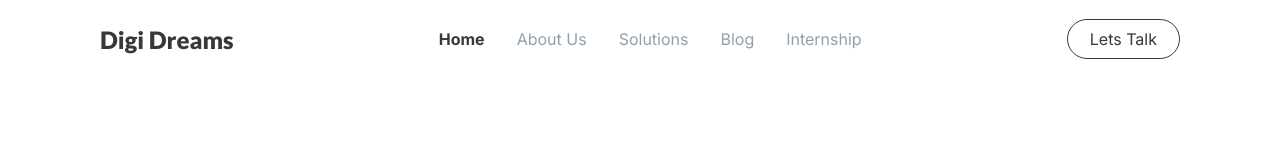
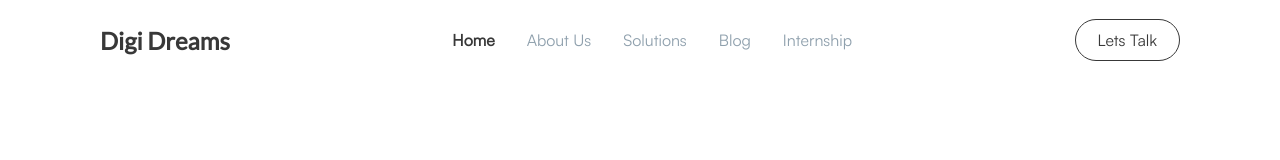
Before and after one commit to dhmzzfebri/Learn-Reactjs, a Next.js app: page / in a window 1280 px wide. Shown: the top 160 px of the page. Built offline with nearby package versions, Linux system fonts and the light colour scheme.

Commit message:
refactor: remove unused code

```diff
--- a/app/fonts/fonts.ts
+++ /dev/null
@@ -1,31 +0,0 @@
-import { Inter, Lato, Asap, Poppins } from 'next/font/google';
-import localFont from 'next/font/local';
-
-export const inter = Inter({
-  subsets: ['latin'],
-  display: 'swap',
-});
-
-export const satoshi = localFont({
-  src: './Satoshi-Regular.ttf',
-  display: 'swap',
-});
-
-export const lato = Lato({
-  subsets: ['latin'],
-  display: 'swap',
-  variable: '--font-lato',
-  weight: ['400', '700', '900'],
-});
-
-export const asap = Asap({
-  subsets: ['latin'],
-  display: 'swap',
-  weight: ['400', '500', '700', '900'],
-});
-
-export const poppins = Poppins({
-  subsets: ['latin'],
-  display: 'swap',
-  weight: ['400', '500', '700', '900'],
-});
--- a/components/navbar/menu.tsx
+++ b/components/navbar/menu.tsx
@@ -13,8 +13,6 @@ import {
   SecondSpan,
   ThirdSpan,
 } from './navbar.style';
-import { lato } from '@/app/fonts/fonts';
-import { inter } from '@/app/fonts/fonts';
 import Text from '../text/text';
 
 interface HamburgerProps {
@@ -29,7 +27,7 @@ export default function Menu({ handleShow, condition }: HamburgerProps) {
     <>
       <NavWrapper>
         <TitleContainer>
-          <Link className={lato.className} href={'/'}>
+          <Link href={'/'}>
             <Text
               tag={'h1'}
               family="Lato"
@@ -43,7 +41,7 @@ export default function Menu({ handleShow, condition }: HamburgerProps) {
         </TitleContainer>
 
         <MenuContainer $isShow={condition}>
-          <ListLink className={inter.className}>
+          <ListLink>
             <ListItem $isSelect={pathName === '/'}>
               <Link href={'/'}>Home</Link>
             </ListItem>
@@ -65,14 +63,14 @@ export default function Menu({ handleShow, condition }: HamburgerProps) {
             </ListItem>
           </ListLink>
 
-          <ContactContainer className={inter.className}>
+          <ContactContainer>
             <Link data-testid="dekstop-contact" href={'contact'}>
               Lets Talk
             </Link>
           </ContactContainer>
         </MenuContainer>
 
-        <HamburgerContainer className={inter.className}>
+        <HamburgerContainer>
           <Link href={'contact'}>Lets Talk</Link>
           <HamburgerIcon onClick={handleShow}>
             <FirstSpan $isShow={condition}></FirstSpan>
--- a/styles/global.css
+++ b/styles/global.css
@@ -2,6 +2,7 @@
   margin: 0;
   padding: 0;
   box-sizing: border-box;
+  font-family: Satoshi, serif;
 }
 
 @font-face {
```
